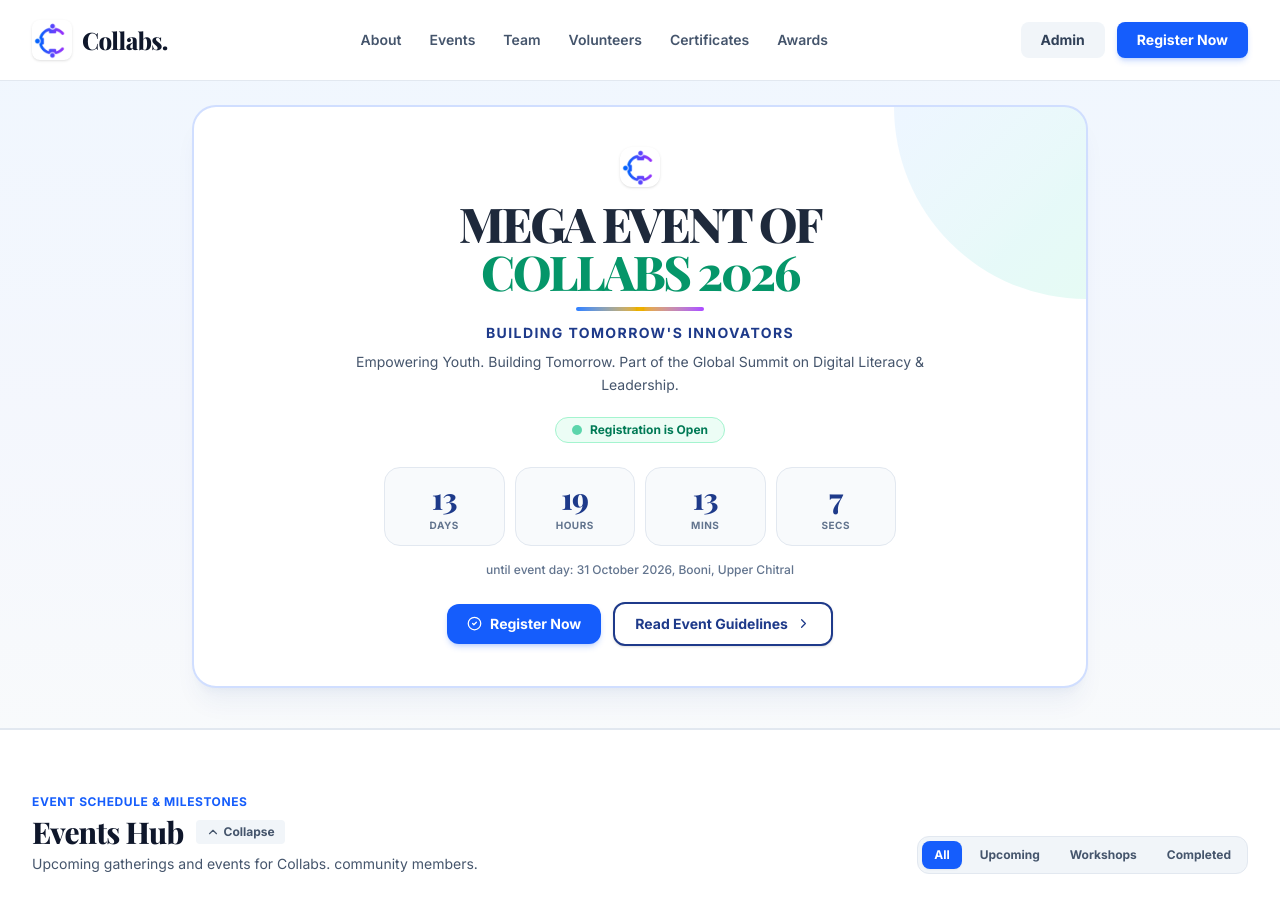
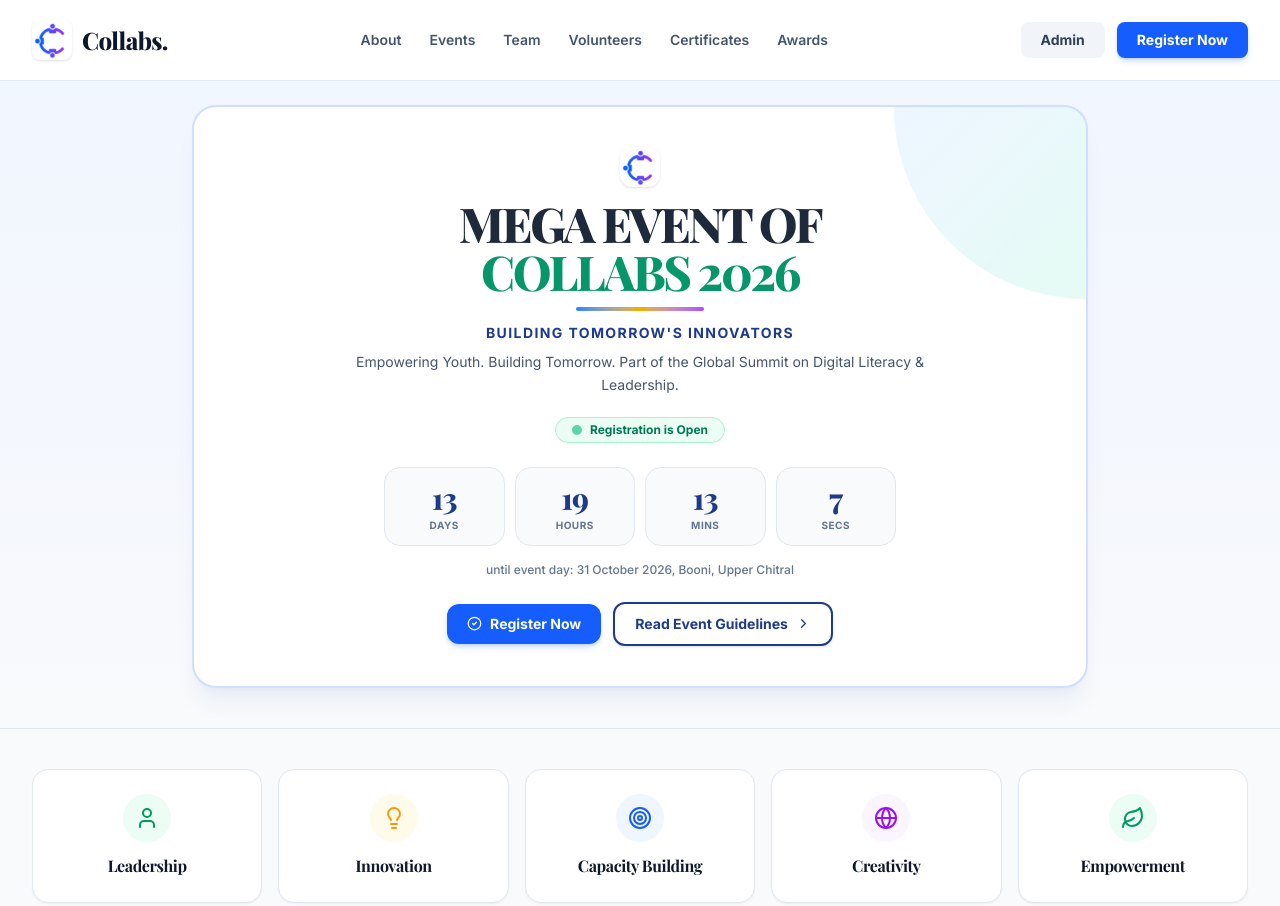
Before and after one commit to minius2009-debug/mega-event-original, a React (Vite) app: page / in a window 1280 px wide. Shown: the top 906 px of the page. Built offline with nearby package versions, Linux system fonts and the light colour scheme; a web font is replaced by a local one.

Commit message:
feat(ui): add 5 core pillars section to homepage
Introduce a new section displaying the application's core pillars to emphasize the organizational values of leadership, innovation, and strategic impact.

```diff
--- a/src/App.tsx
+++ b/src/App.tsx
@@ -46,7 +46,12 @@
   BadgeCheck,
   Smartphone,
   AlertTriangle,
-  Layers
+  Layers,
+  User,
+  Lightbulb,
+  Target,
+  Globe,
+  Leaf
 } from 'lucide-react';
 
 export interface EventItem {
@@ -1141,6 +1146,46 @@
         </div>
       </section>
 
+      {/* 5 Core Pillars Section */}
+      <section className="py-10 px-4 sm:px-6 lg:px-8 max-w-7xl mx-auto">
+        <div className="grid grid-cols-2 sm:grid-cols-3 lg:grid-cols-5 gap-4">
+          <div className="bg-white border border-slate-200 rounded-2xl p-6 text-center shadow-xs hover:border-emerald-300 transition-all flex flex-col items-center justify-center">
+            <div className="w-12 h-12 rounded-full bg-emerald-50 text-emerald-600 flex items-center justify-center mb-3">
+              <User size={24} />
+            </div>
+            <h3 className="font-heading text-sm sm:text-base font-bold text-slate-900">Leadership</h3>
+          </div>
+
+          <div className="bg-white border border-slate-200 rounded-2xl p-6 text-center shadow-xs hover:border-amber-300 transition-all flex flex-col items-center justify-center">
+            <div className="w-12 h-12 rounded-full bg-amber-50 text-amber-500 flex items-center justify-center mb-3">
+              <Lightbulb size={24} />
+            </div>
+            <h3 className="font-heading text-sm sm:text-base font-bold text-slate-900">Innovation</h3>
+          </div>
+
+          <div className="bg-white border border-slate-200 rounded-2xl p-6 text-center shadow-xs hover:border-blue-300 transition-all flex flex-col items-center justify-center">
+            <div className="w-12 h-12 rounded-full bg-blue-50 text-blue-600 flex items-center justify-center mb-3">
+              <Target size={24} />
+            </div>
+            <h3 className="font-heading text-sm sm:text-base font-bold text-slate-900">Capacity Building</h3>
+          </div>
+
+          <div className="bg-white border border-slate-200 rounded-2xl p-6 text-center shadow-xs hover:border-purple-300 transition-all flex flex-col items-center justify-center">
+            <div className="w-12 h-12 rounded-full bg-purple-50 text-purple-600 flex items-center justify-center mb-3">
+              <Globe size={24} />
+            </div>
+            <h3 className="font-heading text-sm sm:text-base font-bold text-slate-900">Creativity</h3>
+          </div>
+
+          <div className="bg-white border border-slate-200 rounded-2xl p-6 text-center shadow-xs hover:border-emerald-300 transition-all flex flex-col items-center justify-center col-span-2 sm:col-span-1">
+            <div className="w-12 h-12 rounded-full bg-emerald-50 text-emerald-600 flex items-center justify-center mb-3">
+              <Leaf size={24} />
+            </div>
+            <h3 className="font-heading text-sm sm:text-base font-bold text-slate-900">Empowerment</h3>
+          </div>
+        </div>
+      </section>
+
 
 
       {/* 3. Events Hub with Expand/Collapse Features */}
```
